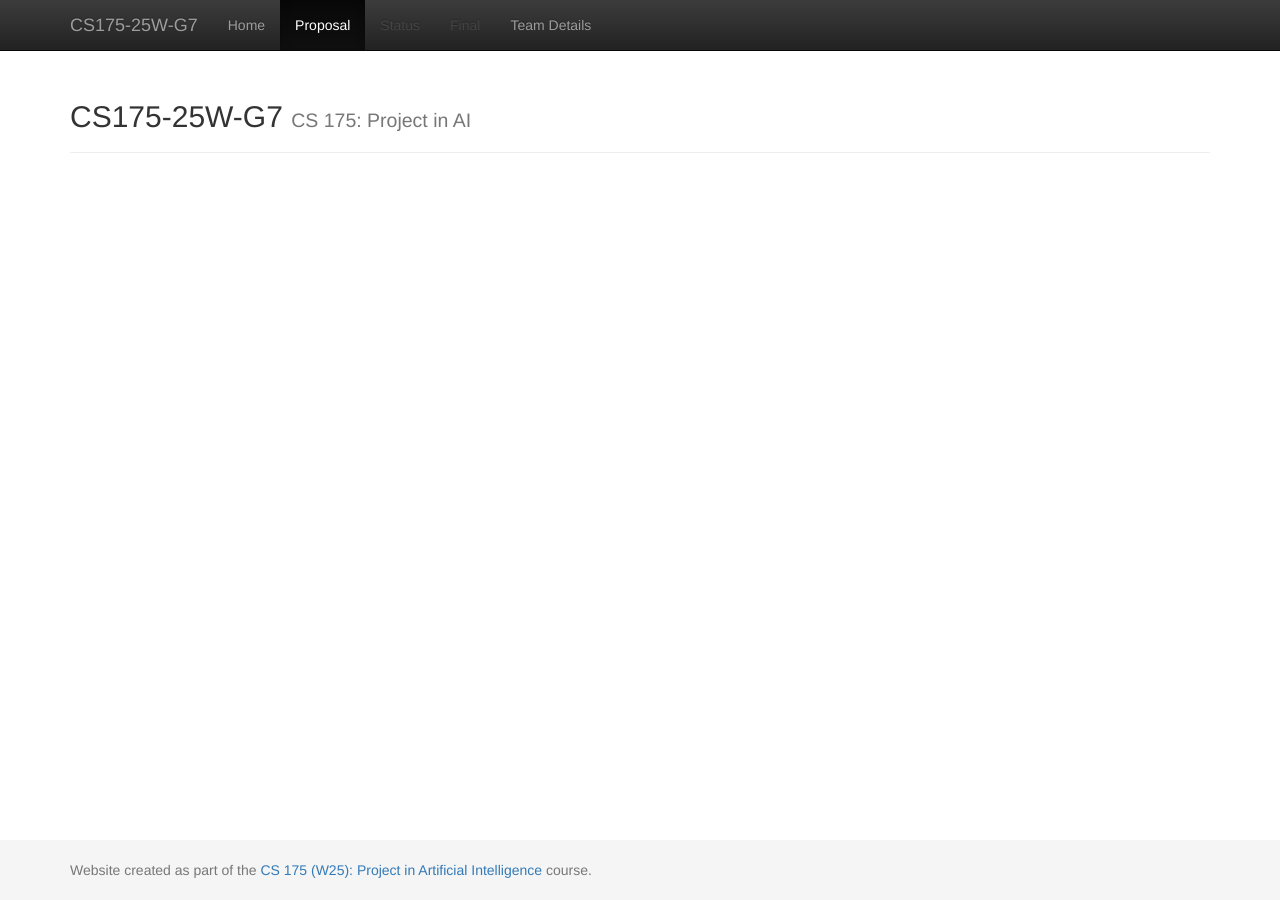
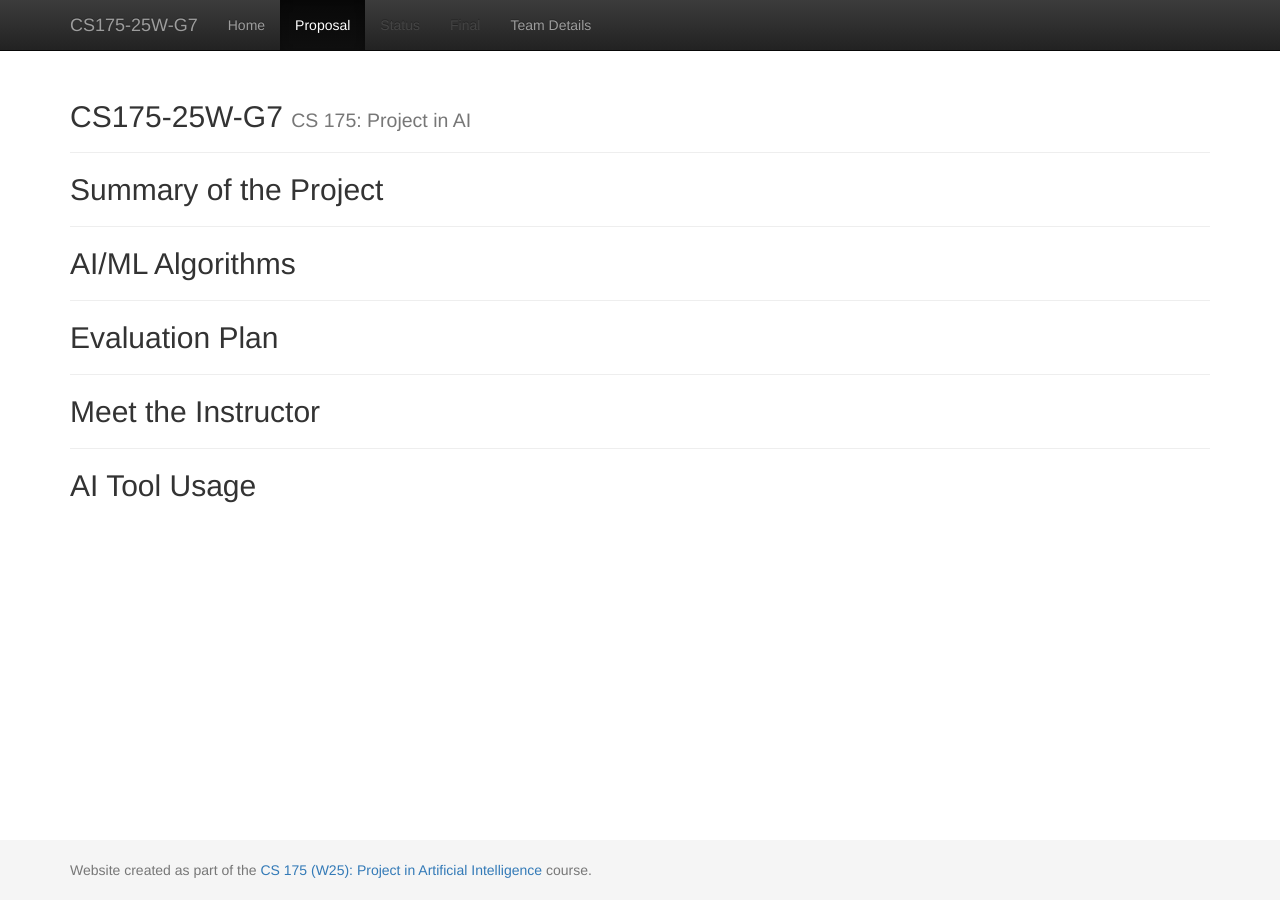
Before and after one commit to guangf1/Connect4, a Jekyll site: the page built from docs/proposal.md, in a window 1280 px wide. Built offline with Jekyll 4.4.1, drawn with Linux system fonts in a browser that asks for light colours.

Commit message:
Update proposal.md

```diff
--- a/docs/proposal.md
+++ b/docs/proposal.md
@@ -2,3 +2,21 @@
 layout: default
 title: Proposal
 ---
+
+## Summary of the Project
+
+---
+
+## AI/ML Algorithms
+
+---
+
+## Evaluation Plan
+
+---
+
+## Meet the Instructor
+
+---
+
+## AI Tool Usage
```
